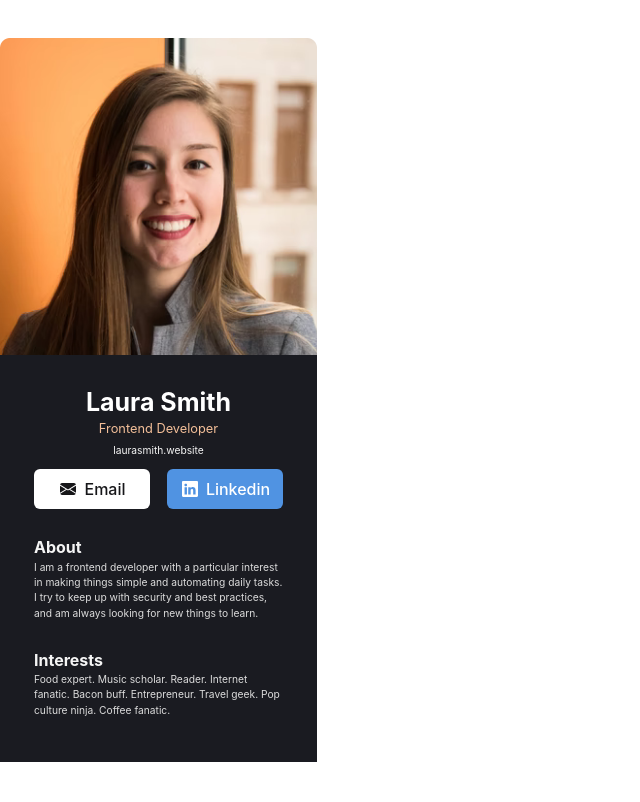
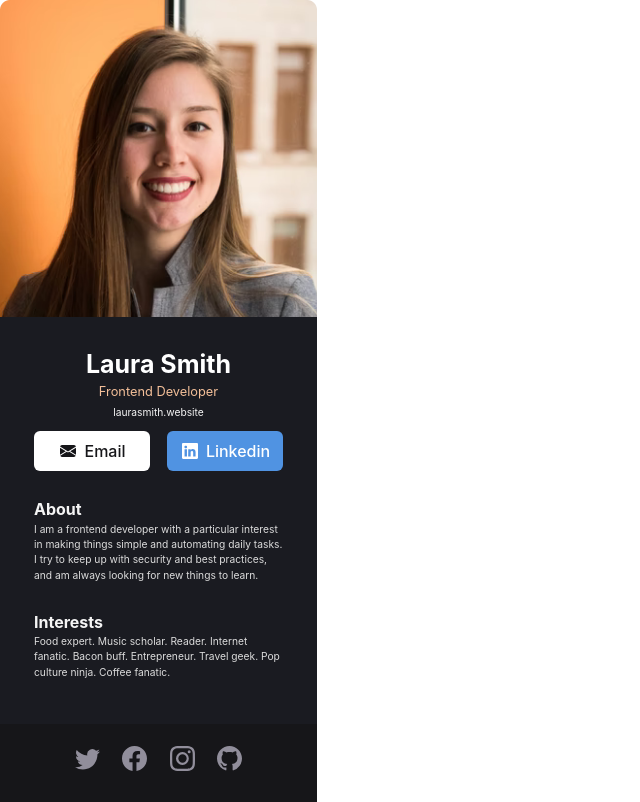
Before and after one commit to stylish-pawmy/react-business-card, a React (Vite) app: page / in a window 1280 px wide. Shown: the whole page, without its empty margins (0-640 px from the left). Built offline with nearby package versions, Linux system fonts and the light colour scheme.

Commit message:
Add social media section

```diff
--- a/src/App.css
+++ b/src/App.css
@@ -8,6 +8,7 @@
   --accent-peach: #F3BF99;
   --dim-white-alpha: #F5F5F5;
   --dim-white-beta: #DCDCDC;
+  --dim-white-gamma: #918E9B;
 }
 
 body > * {
@@ -141,3 +142,22 @@ body > * {
       font-weight: normal;
       color: var(--dim-white-beta);
     }
+
+
+.social-media-container {
+  background-color: var(--grey-gamma);
+  width: 100%;
+}
+
+.social-media-container > div {
+  margin: 20px 75px;
+  display: flex;
+  flex-direction: row;
+  justify-content: space-between;
+  padding: 0px;
+  font-size: 25px;
+}
+
+.social-media-container > div > a {
+  color: var(--dim-white-gamma);
+}
--- a/src/components/Card.jsx
+++ b/src/components/Card.jsx
@@ -2,12 +2,14 @@ import React from "react";
 import "../App.css";
 import { Photo } from "./Photo.jsx";
 import { Main } from "./Main.jsx";
+import { SocialMedia } from "./SocialMedia";
 
 export function Card() {
     return (
         <div className="card">
             <Photo />
             <Main />
+            <SocialMedia />
         </div>
     );
 }
--- /dev/null
+++ b/src/components/SocialMedia.jsx
@@ -0,0 +1,18 @@
+import { Facebook, Github, Instagram, Twitter } from "react-bootstrap-icons";
+import "../App.css";
+
+export function SocialMedia()
+{
+    return (
+        <div className="social-media-container">
+            <div>
+                <a><Twitter /></a>
+                <a><Facebook /></a>
+                <a><Instagram /></a>
+                <a><Github /></a>
+            </div>
+        </div>
+    );
+}
+
+export default SocialMedia;
```
